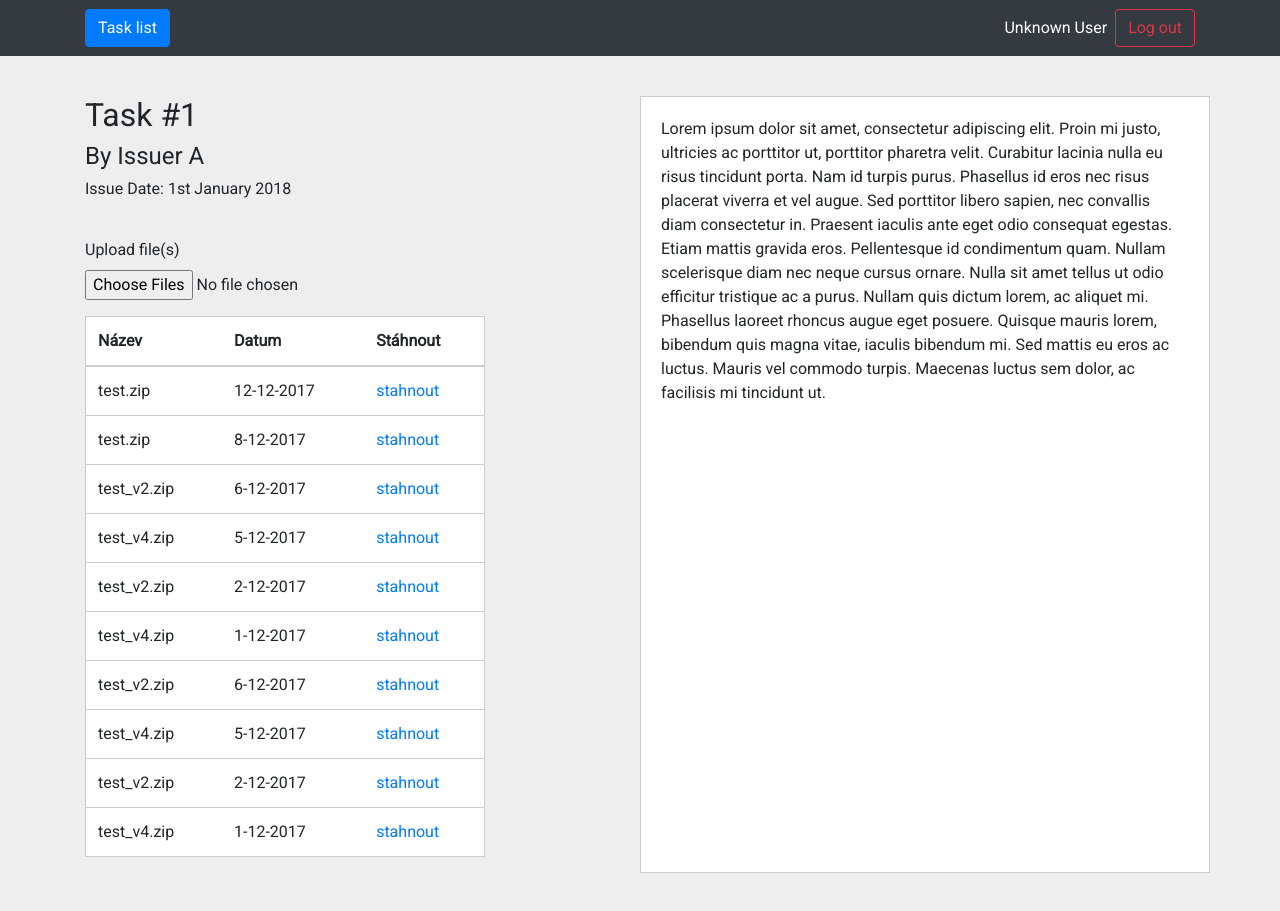
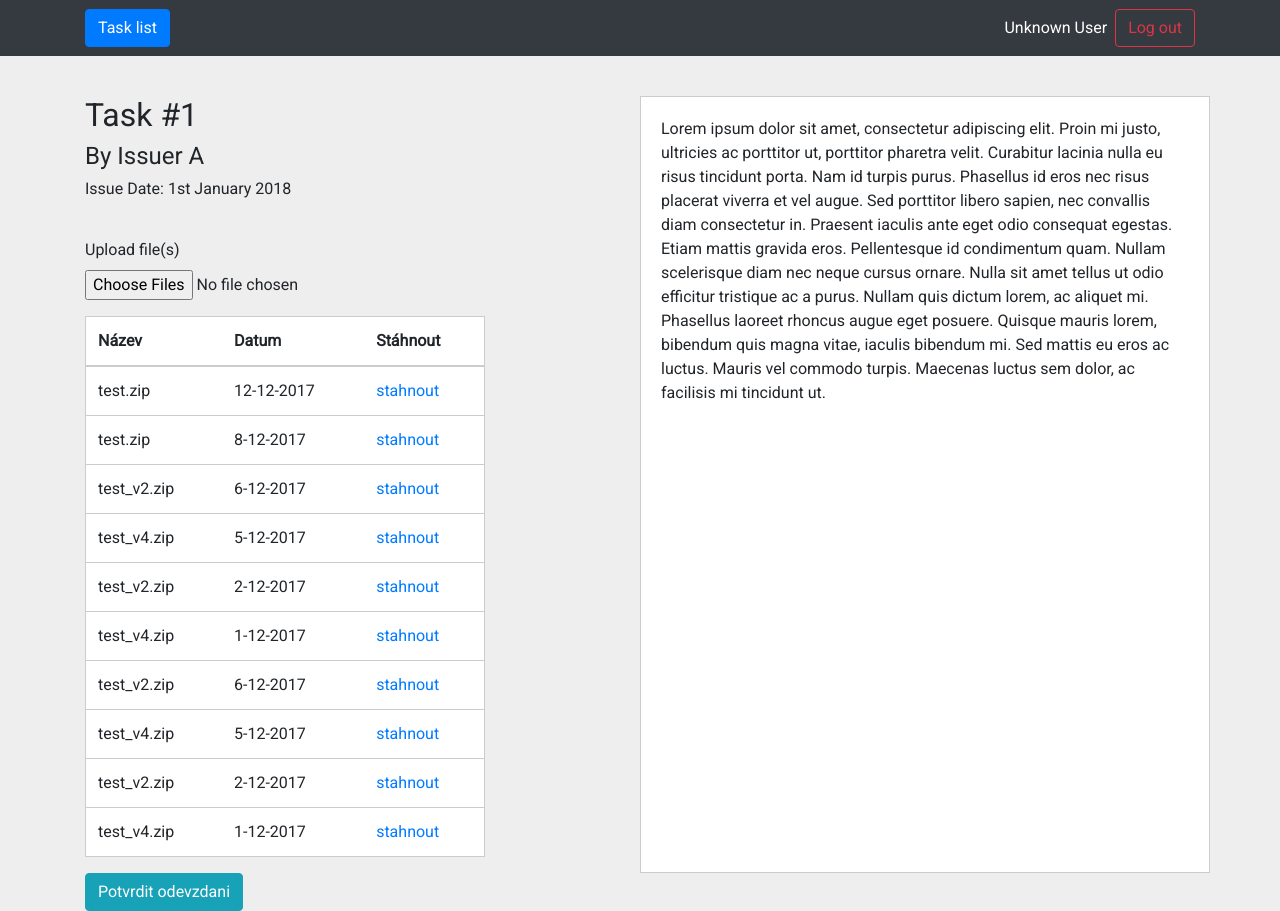
Before and after one commit to NikitaKurpas/sep-tadeas, a React (Create React App) app: page /tasks/create in a window 1280 px wide. Before the commit the page ends 873 px from the top, so only its background shows below. Built offline with nearby package versions, Linux system fonts and the light colour scheme; sample sign-in values are in the browser's storage.

Commit message:
taskhistory

```diff
--- a/src/pages/TaskDetail.js
+++ b/src/pages/TaskDetail.js
@@ -1,6 +1,7 @@
 import React, { Component } from 'react'
 import './TaskDetail.css'
 import TaskHistory from '../components/TaskHistory';
+import { Button } from 'react-bootstrap'
 
 class TaskDetail extends Component {
   state = {
@@ -36,7 +37,7 @@ class TaskDetail extends Component {
         </div>
         <div className="col-6 description">{task.definition}</div>
       </div>
-
+      <Button bsStyle="info">Potvrdit odevzdani</Button>
     </div>
   }
 }
```
